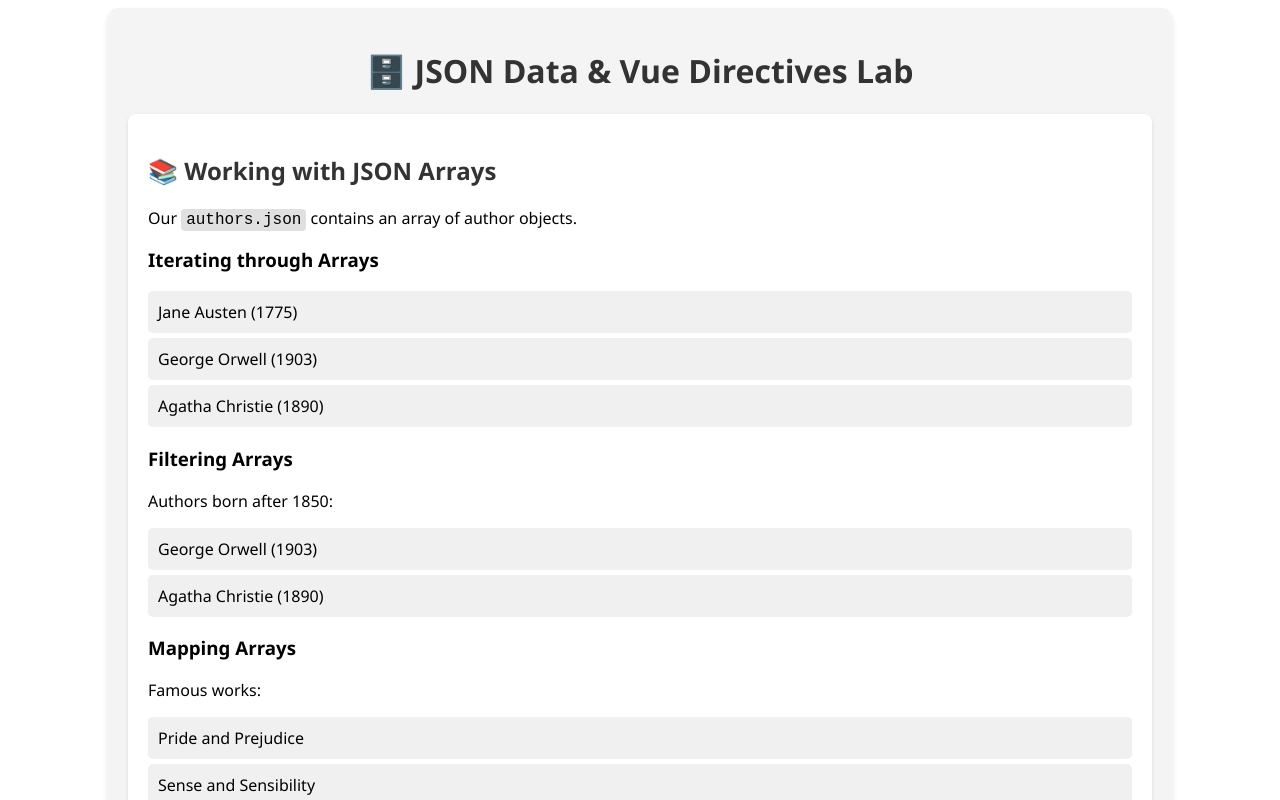
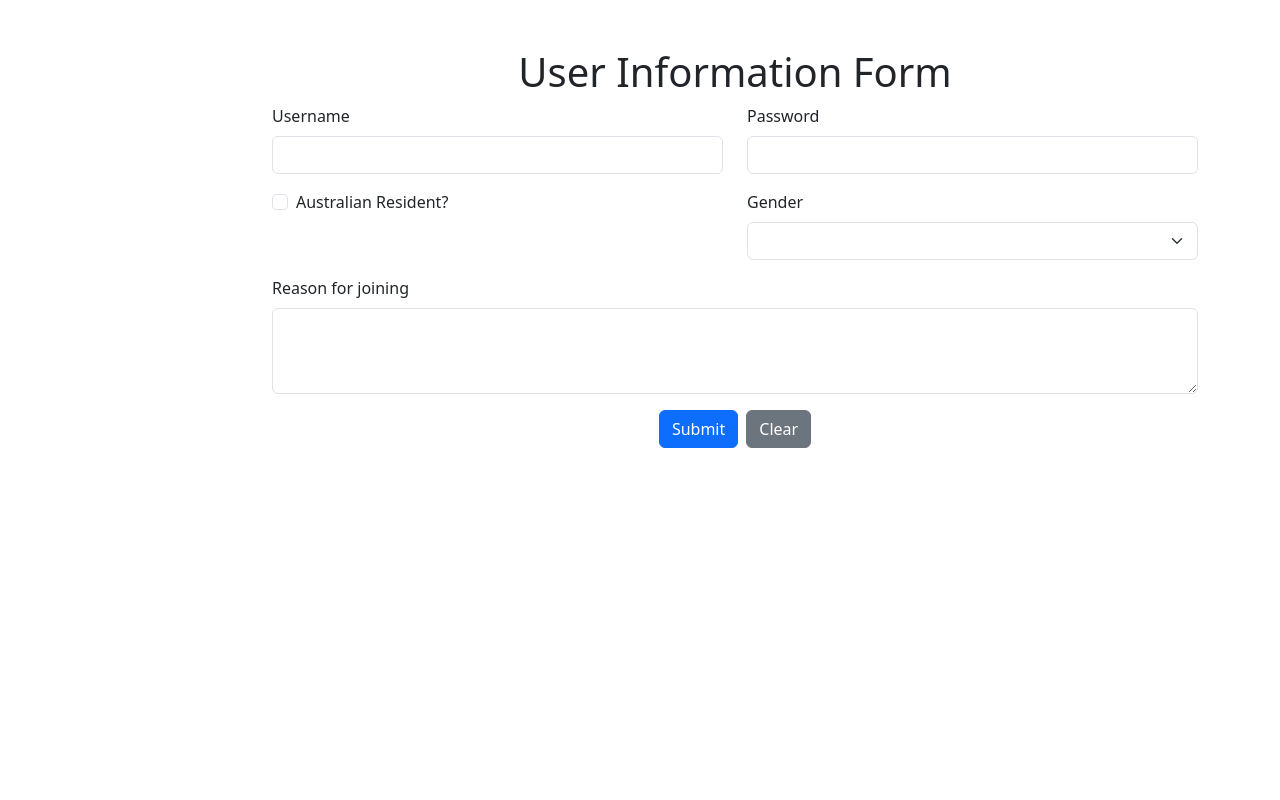
Before and after one commit to internetpremn/fit5032-labs, a Vue app: page / in a window 1280 px wide. Shown: the top 800 px of the page. Built offline with nearby package versions, Linux system fonts and the light colour scheme.

Commit message:
EFolio Task 3.1

```diff
--- a/package.json
+++ b/package.json
@@ -11,6 +11,7 @@
     "format": "prettier --write src/"
   },
   "dependencies": {
+    "bootstrap": "^5.3.3",
     "vue": "^3.4.29"
   },
   "devDependencies": {
--- a/src/App.vue
+++ b/src/App.vue
@@ -1,10 +1,12 @@
 <script setup>
-import JSON from './components/JSON.vue'
+// import JSON from './components/JSON.vue'
+import Forms from './components/Form.vue'
 </script>
 
 <template>
   <main>
-    <JSON />
+    <!-- <JSON /> -->
+    <Forms />
   </main>
 </template>
 
--- a/src/assets/base.css
+++ b/src/assets/base.css
@@ -36,7 +36,7 @@
   --section-gap: 160px;
 }
 
-@media (prefers-color-scheme: dark) {
+/* @media (prefers-color-scheme: dark) {
   :root {
     --color-background: var(--vt-c-black);
     --color-background-soft: var(--vt-c-black-soft);
@@ -48,7 +48,7 @@
     --color-heading: var(--vt-c-text-dark-1);
     --color-text: var(--vt-c-text-dark-2);
   }
-}
+} */
 
 *,
 *::before,
--- /dev/null
+++ b/src/components/Form.vue
@@ -0,0 +1,133 @@
+<template>
+  <div class="container mt-5">
+    <div class="row">
+      <div class="col-md 8 offset-md-2">
+        <h1 class="text-center">User Information Form</h1>
+        <form @submit.prevent="submitForm">
+          <div class="row mb-3">
+            <div class="col-md-6">
+              <label for="username" class="form-label">Username</label>
+              <input type="text" class="form-control" id="username" v-model="formData.username" />
+            </div>
+            <div class="col-md-6">
+              <label for="password" class="form-label">Password</label>
+              <input
+                type="password"
+                class="form-control"
+                id="password"
+                v-model="formData.password"
+              />
+            </div>
+          </div>
+          <div class="row mb-3">
+            <div class="col-md-6">
+              <div class="form-check">
+                <input
+                  type="checkbox"
+                  class="form-check-input"
+                  id="isAustralian"
+                  v-model="formData.isAustralian"
+                />
+                <label class="form-check-label" for="isAustralian">Australian Resident?</label>
+              </div>
+            </div>
+            <div class="col-md-6">
+              <label for="gender" class="form-label">Gender</label>
+              <select class="form-select" id="gender" v-model="formData.gender">
+                <option value="male">Male</option>
+                <option value="female">Female</option>
+                <option value="other">Other</option>
+              </select>
+            </div>
+          </div>
+          <div class="mb-3">
+            <label for="reason" class="form-label">Reason for joining</label>
+            <textarea
+              class="form-control"
+              id="reason"
+              rows="3"
+              v-model="formData.reason"
+            ></textarea>
+          </div>
+          <div class="text-center">
+            <button type="submit" class="btn btn-primary me-2">Submit</button>
+            <button type="button" class="btn btn-secondary" @click="clearForm">Clear</button>
+          </div>
+          <div class="row mt-5" v-if="submittedCards.length">
+            <div class="d-flex flex-wrap justify-content-start">
+              <div
+                v-for="(card, index) in submittedCards"
+                :key="index"
+                class="card m-2"
+                style="width: 18rem"
+              >
+                <div class="card-header">User Information</div>
+                <ul class="list-group list-group-flush">
+                  <li class="list-group-item">Username: {{ card.username }}</li>
+                  <li class="list-group-item">Password: {{ card.password }}</li>
+                  <li class="list-group-item">
+                    Australian Resident: {{ card.isAustralian ? 'Yes' : 'No' }}
+                  </li>
+                  <li class="list-group-item">Gender: {{ card.gender }}</li>
+                  <li class="list-group-item">Reason: {{ card.reason }}</li>
+                </ul>
+              </div>
+            </div>
+          </div>
+        </form>
+      </div>
+    </div>
+  </div>
+</template>
+
+<script setup>
+// Our logic will go here
+import { ref } from 'vue'
+
+const formData = ref({
+  username: '',
+  password: '',
+  isAustralian: false,
+  reason: '',
+  gender: ''
+})
+
+const submittedCards = ref([])
+
+const submitForm = () => {
+  submittedCards.value.push({
+    ...formData.value
+  })
+}
+
+const clearData = () => {
+  formData.value = {
+    username: '',
+    password: '',
+    isAustralian: false,
+    reason: '',
+    gender: ''
+  }
+}
+
+const clearForm = () => {
+  clearData()
+}
+</script>
+
+<style scoped>
+.card {
+  border: 1px solid #ccc;
+  border-radius: 10px;
+  box-shadow: 0 2px 4px rgba(0, 0, 0, 0.1);
+}
+.card-header {
+  background-color: #275fda;
+  color: white;
+  padding: 10px;
+  border-radius: 10px 10px 0 0;
+}
+.list-group-item {
+  padding: 10px;
+}
+</style>
--- a/src/main.js
+++ b/src/main.js
@@ -2,5 +2,7 @@
 
 import { createApp } from 'vue'
 import App from './App.vue'
+// import './style.css'
+import 'bootstrap/dist/css/bootstrap.min.css'
 
 createApp(App).mount('#app')
--- /dev/null
+++ b/src/style.css
@@ -0,0 +1,26 @@
+/* Tag selectors */
+h1 {
+  text-align: center;
+  margin-top: 20px;
+  text-shadow: 4px 4px 8px rgba(0, 0, 0, 0.5);
+}
+
+/* Class selectors */
+.form {
+  text-align: center;
+  margin-top: 50px;
+}
+
+/* ID selectors */
+#username:focus,
+#password:focus,
+#isAustralian:focus,
+#reason:focus {
+  border-color: #ff6347; /* More obvious border color change (Tomato) */
+  background-color: #ffebe8; /* Light background color change */
+}
+
+/* Attribute selectors */
+select[id='gender'] {
+  background-color: #d3d3d3; /* Default background color set to gray */
+}
```
Also changed, not shown: 1 other file (tests, documents, lock files or other folders).
